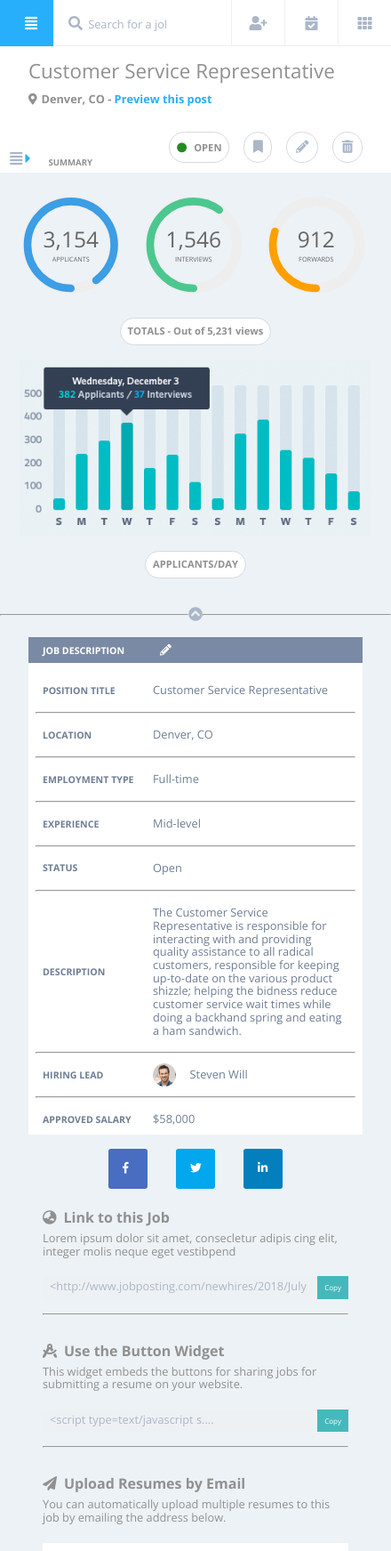
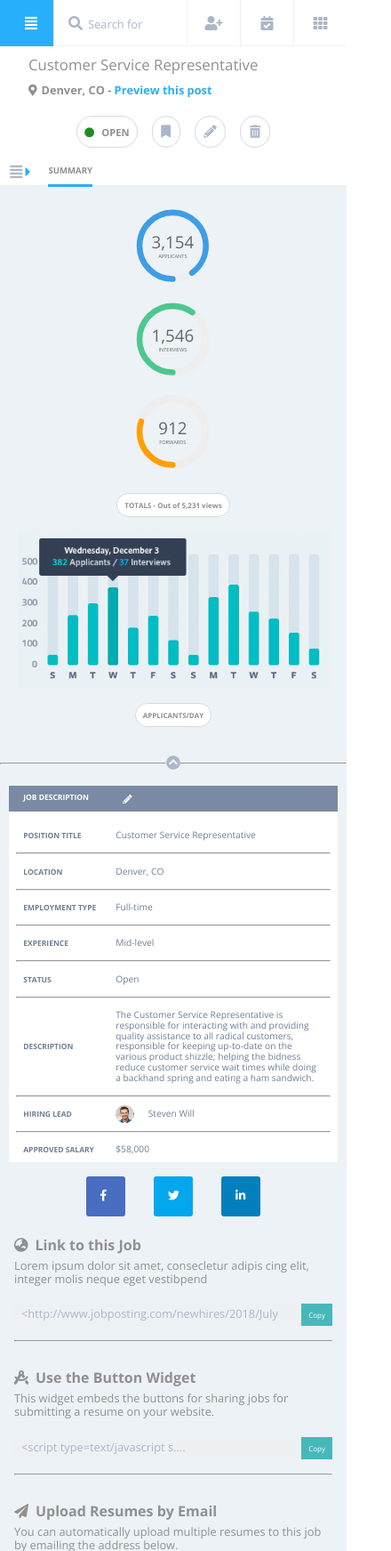
Before and after one commit to relasine/ks-comp-challenge-3, a plain HTML site: page index.html in a window 390 px wide. Shown: the top 1743 px of the page at 89% size, 440 px wide, since content can reach past the window. Drawn offline with nearby package versions, Linux system fonts and the light colour scheme.

```diff
--- a/css/styles.css
+++ b/css/styles.css
@@ -14,7 +14,6 @@ body {
 main {
   display: grid;
   grid-template-columns: 1fr 440px;
-  width: 100%;
 }
 
 i {
@@ -57,6 +56,26 @@ nav {
   display: grid;
 }
 
+.nav-wrap-4-hidden {
+  font-size: .8em;
+
+  margin-top: 2em;
+  margin-right: .7em;
+  display: none;
+}
+
+.hidden-admin {
+  color: #FCD90D;
+}
+
+.hidden-nav-link-label {
+  margin-bottom: 2em;
+}
+
+.hidden-nav-link-label:hover {
+  cursor: pointer;
+}
+
 .hidden-link-label {
   display: none;
 }
@@ -83,7 +102,8 @@ nav {
   margin-left: .4rem;
 }
 
-.nav-icon:hover {
+.nav-icon:hover,
+.hidden-off-categories:hover {
   color: #FFFFFF;
   cursor: pointer;
 }
@@ -894,8 +914,17 @@ aside {
     text-align: center;
   }
 
+  .nav-wrap-3 {
+    padding-bottom: 2em;
+    border-bottom: #30394A solid 2px;
+  }
+
   .nav-wrap-4 {
     display: none;
+  }
+
+  .nav-wrap-4-hidden {
+    display: block;
   }
 }
 
@@ -1015,7 +1044,7 @@ aside {
     grid-column: 1;
     grid-row: 2;
     display: flex;
-    align-content: end;
+    align-content: flex-end;
   }
 
   .main-header-wrap {
@@ -1059,8 +1088,45 @@ aside {
 }
 
 @media (max-width: 560px) {
+  body {
+    grid-template-columns: 1fr;
+  }
+
   main {
-    grid-column: 1/3;
+    display: block;
+  }
+
+  header {
+    display: block;
+  }
+
+  h1 {
+    font-size: 1.4em;
+  }
+
+  .chart-label-1,
+  .chart-label-2 {
+    font-size: .5em;
+  }
+
+  .header-right-wrap {
+    margin-bottom: 0;
+    margin-right: 0;
+    padding-right: 0;
+    justify-content: center;
+  }
+
+  .header-nav-links {
+    margin-top: 1em;
+  }
+
+  .hidden-hamburger-wrapper {
+    margin-top: .5em;
+  }
+
+  .main-wrapper {
+    font-size: .8em;
+    grid-template-columns: 120px 1fr;
   }
 
   nav {
@@ -1068,12 +1134,32 @@ aside {
   }
 }
 
-@media (max-width: 450) {
-  .bar-chart {
-    width: 300px;
+@media (max-width: 450px) {
+  h1 {
+    font-size: 1.05em;
+  }
+  aside {
+    padding: 0;
+  }
+  .main-wrapper {
+    margin-left: 1em;
+    margin-right: 1em;
+  }
+}
+
+@media (max-width: 400px) {
+  .animated-chart {
+    width: 320px;
   }
 
   .flex-wrapper {
-  flex-direction: column;
+  display: flex;
+  flex-flow: column nowrap;
+  justify-content: center;
+  align-items: center;
+  }
+
+  .circular-chart {
+
   }
 }
--- a/index.html
+++ b/index.html
@@ -89,6 +89,12 @@
         <i class="fas fa-square green-icon cat-icon"></i>
         <p class="categories nav-link-label">Human Resources</p>
       </div>
+    </div>
+    <div class="nav-wrap-4-hidden nav-wrap">
+        <p class="categories hidden-admin hidden-nav-link-label">Administrative</p>
+        <p class="categories hidden-off-categories hidden-nav-link-label">Design</p>
+        <p class="categories hidden-off-categories hidden-nav-link-label">Executive</p>
+        <p class="categories hidden-off-categories hidden-nav-link-label">HR</p>
     </div>
   </nav>
   <main>
```
